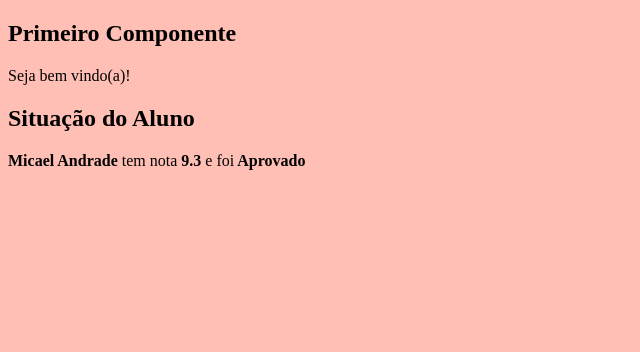
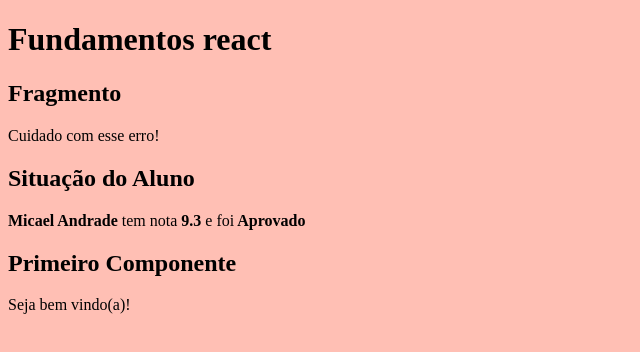
Before and after one commit to kaellandrade/curso-react, a React (Create React App) app in the folder fundamentos-react/: page / in a window 1280 px wide. Shown: the top 352 px of the page, without its empty margins (0-640 px from the left). Built offline with nearby package versions, Linux system fonts and the light colour scheme.

Commit message:
usando App, arrow function e funções anônimas

```diff
--- /dev/null
+++ b/fundamentos-react/src/App.jsx
@@ -0,0 +1,14 @@
+import React from 'react'
+
+import Primeiro from './components/basicos/Primeiro';
+import ComParametro from './components/basicos/ComParametro';
+import Fragmento from './components/basicos/Fragmento';
+
+export default _ => (  //com default podemos usar funções anônimas
+    <div id="app">
+        <h1>Fundamentos react</h1>
+        <Fragmento></Fragmento>
+        <ComParametro titulo="Situação do Aluno" aluno="Micael Andrade" nota={9.3}></ComParametro>
+        <Primeiro></Primeiro>
+    </div>
+);
--- /dev/null
+++ b/fundamentos-react/src/components/basicos/Fragmento.jsx
@@ -0,0 +1,10 @@
+import React from 'react'
+
+export default function Fragmento(props){
+    return(
+        <React.Fragment>
+            <h2>Fragmento</h2>
+            <p>Cuidado com esse erro!</p>
+        </React.Fragment>
+    )
+}
--- a/fundamentos-react/src/index.js
+++ b/fundamentos-react/src/index.js
@@ -2,15 +2,10 @@ import './index.css' // import realativo
 import ReactDOM from 'react-dom'
 import React from 'react'
 
-import Primeiro from './components/basicos/Primeiro';
-import ComParametro from './components/basicos/ComParametro';
+import App from './App'
 
 const element = document.getElementById('root');
 
-ReactDOM.render(
-    <div>
-        <Primeiro></Primeiro>
-        <ComParametro titulo="Situação do Aluno" aluno="Micael Andrade" nota = {9.3}></ComParametro>
-    </div>,
+ReactDOM.render(<App></App>,
     element
 );
```
